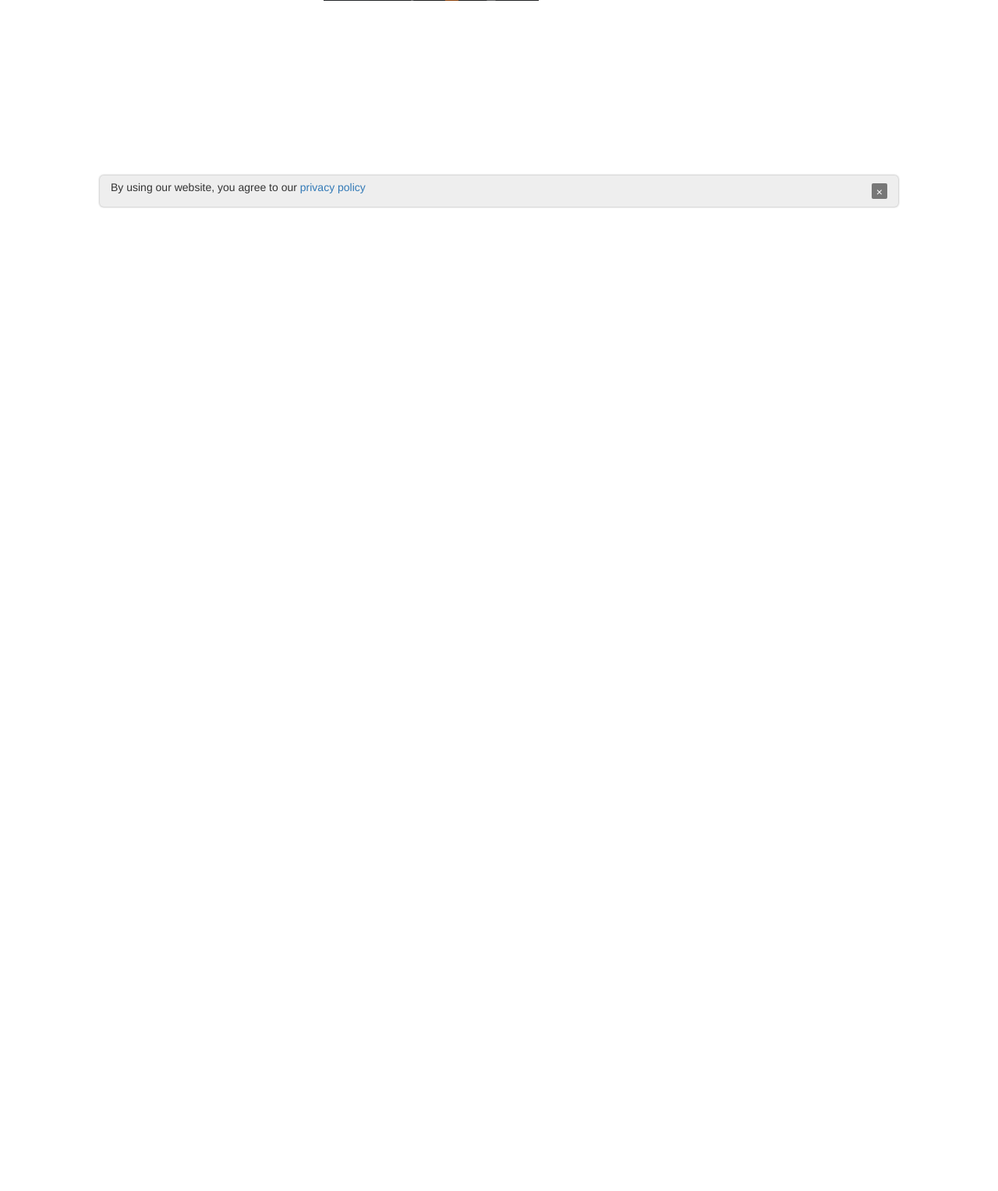
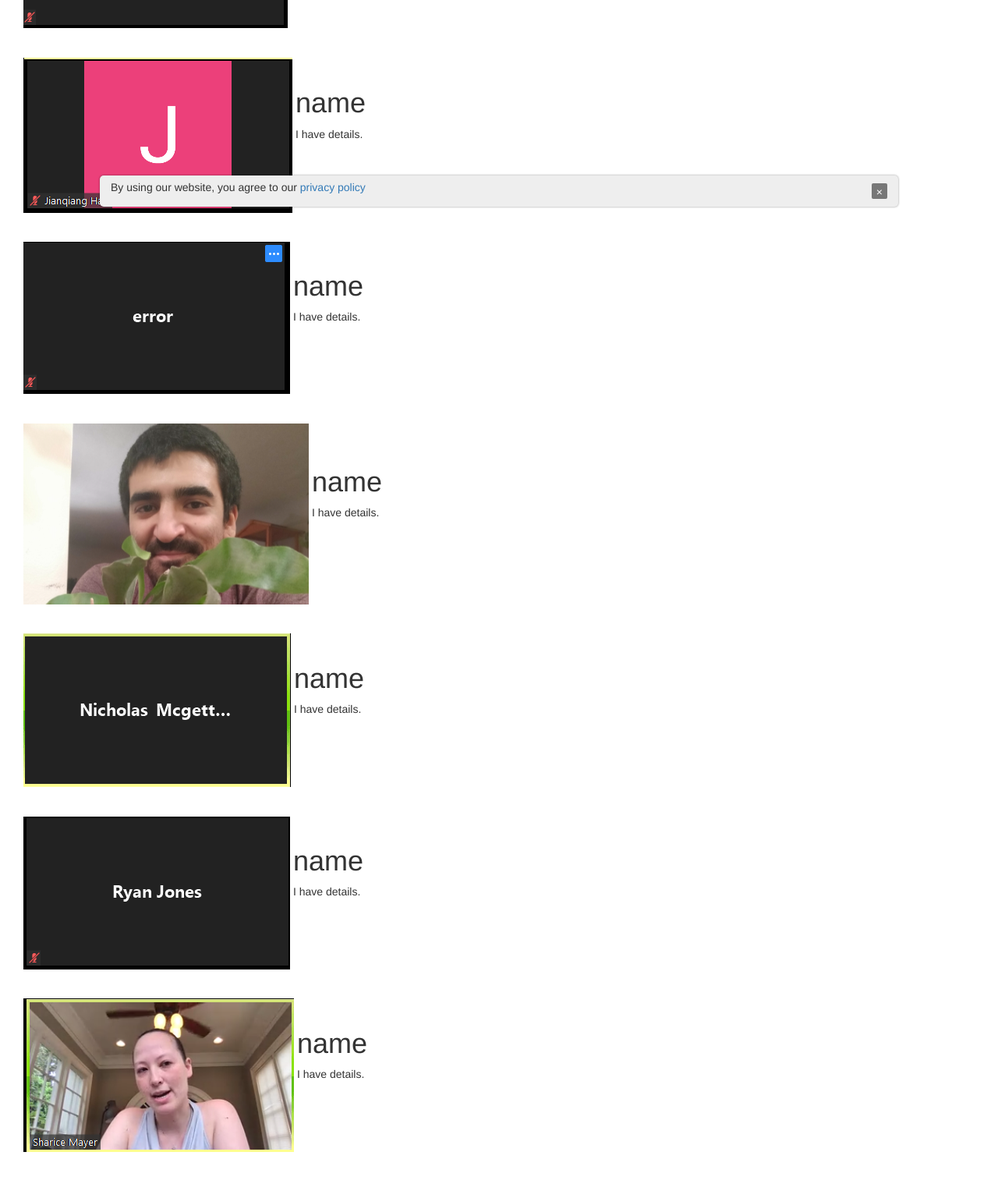
Before and after one commit to steven2030/Autama-Backend, a Django app: template templates/about.html in a window 1280 px wide. Shown: the part 495-2022 px from the top of the page at 78% size. Before the commit the page ends 762 px from the top, so only its background shows below. Run offline with Django 3.2, Linux system fonts and the light colour scheme; the template is opened without the code that fills it, so the values that code supplies are empty; the visitor is signed in with stand-in values (Sample User, id 1); some libraries are stand-ins or nearby versions.

Commit message:
Create proper about us page.

```diff
--- a/templates/about.html
+++ b/templates/about.html
@@ -1,6 +1,5 @@
 {% extends 'base.html' %}
 {% load static %}
-<!-- <meta name="viewport" content="width=device-width, initial-scale=1.0"> -->
 
 {% block head %}
 <title>About Us</title>
@@ -8,43 +7,140 @@
 
 {% block content %}
 <style>
-    .wrapper {
+    body {
         margin-top: 50px;
-        text-align: center;
+        padding-left: 30px;
+        margin-bottom: 50px;
     }
 
-    .wrapper div {
+    .info-container {
+        text-align: left;
+        margin-right: 0px;
+        margin-left: 0px;
+        padding-left: 0px;
+        padding-right: 0px;
+        padding-top: 3%;
+    }
+
+    .info-container div {
         display: inline-block;
         text-align: left;
     }
+
+
 
 </style>
 
 
 <body>
-    <div class="wrapper">
-        <div id="about-team">
+    <!-- Team -->
+    <div class="info-container">
+        <div class="photo">
+            <img src="/static/teamphoto.png" height="210" width="276" alt="team photo"/>
+        </div>
+
+        <div class="text">
             <h1>Meet the team</h1>
             <p>Let knowledge serve the city.</p>
         </div>
 
-        <div id="team-photo">
-            <img src="/Images/teamphoto.png" height="210" width="276" alt="team photo"/>
+    </div>
+
+    <div id="feedback-cell">
+        <!-- Feed back stuff -->
+    </div>
+
+    <!-- Aaron -->
+    <div class="info-container">
+        <div class="photo">
+            <img src="/static/Aaron.png"/>
         </div>
 
-        <div id="feedback-cell">
-            <!-- Feed back stuff -->
-        </div>
-
-        <div id="team-roster">
-            <div id="team-member">
-                <p>name</p>
-                {%load static%}<img src="{% static 'Aaron.png'%}"/>
-                <p>Im a butt</p>
-            </div>
+        <div class="text">
+            <h1>name</h1>
+            <p>I have details.</p>
         </div>
 
     </div>
+
+    <!-- Hao -->
+    <div class="info-container">
+        <div class="photo">
+            <img src="/static/Hao.png"/>
+        </div>
+
+        <div class="text">
+            <h1>name</h1>
+            <p>I have details.</p>
+        </div>
+
+    </div>
+
+    <!-- Kevin -->
+    <div class="info-container">
+        <div class="photo">
+            <img src="/static/Kevin.png"/>
+        </div>
+
+        <div class="text">
+            <h1>name</h1>
+            <p>I have details.</p>
+        </div>
+
+    </div>
+
+    <!-- Michael -->
+    <div class="info-container">
+        <div class="photo">
+            <img src="/static/Michael.png"/>
+        </div>
+
+        <div class="text">
+            <h1>name</h1>
+            <p>I have details.</p>
+        </div>
+
+    </div>
+
+    <!-- Nick -->
+    <div class="info-container">
+        <div class="photo">
+            <img src="/static/Nick.png"/>
+        </div>
+
+        <div class="text">
+            <h1>name</h1>
+            <p>I have details.</p>
+        </div>
+
+    </div>
+
+    <!-- Ryan -->
+    <div class="info-container">
+        <div class="photo">
+            <img src="/static/Ryan.png"/>
+        </div>
+
+        <div class="text">
+            <h1>name</h1>
+            <p>I have details.</p>
+        </div>
+
+    </div>
+
+    <!-- Sharice -->
+    <div class="info-container">
+        <div class="photo">
+            <img src="/static/Sharice.png"/>
+        </div>
+
+        <div class="text">
+            <h1>name</h1>
+            <p>I have details.</p>
+        </div>
+
+    </div>
+
 </body>
 
 {% endblock %}
```
Also changed, not shown: Autama/static/Aaron.PNG (added), Autama/static/Hao.PNG (added), Autama/static/Kevin.PNG (added), Autama/static/Michael.PNG (added), Autama/static/Nick.PNG (added), Autama/static/Ryan.PNG (added), Autama/static/Sharice.PNG (added), Autama/static/teamphoto.png (renamed from Images/teamphoto.png).
